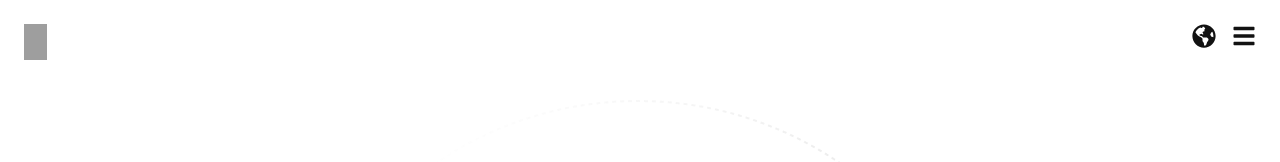
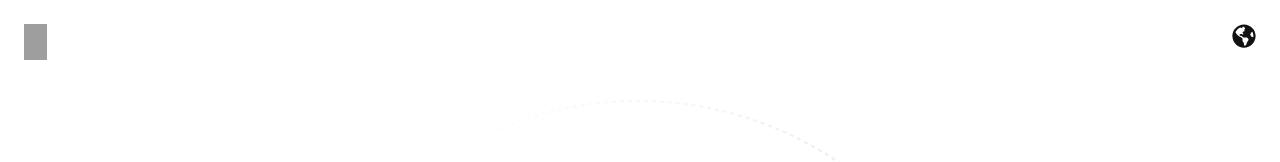
Before and after one commit to hstrada/hstrada.github.io, a Next.js app: page / in a window 1280 px wide. Shown: the top 162 px of the page. Built offline with nearby package versions, Linux system fonts and the light colour scheme; grey boxes are pictures that could not be loaded.

Commit message:
removing menu

```diff
--- a/src/components/organisms/Header/index.tsx
+++ b/src/components/organisms/Header/index.tsx
@@ -1,6 +1,6 @@
 import Image from 'next/image'
 
-import { FaGlobeAmericas, FaBars } from 'react-icons/fa'
+import { FaGlobeAmericas } from 'react-icons/fa'
 import { useTranslation } from '../../../core/hooks/useTranslate'
 
 const myLoader = ({ src, width, quality }) => {
@@ -22,9 +22,6 @@ export const Header = () => {
         <a onClick={changeCountry}>
           <FaGlobeAmericas />
         </a>
-        <a>
-          <FaBars />
-        </a>
       </div>
     </header>
   )
```
